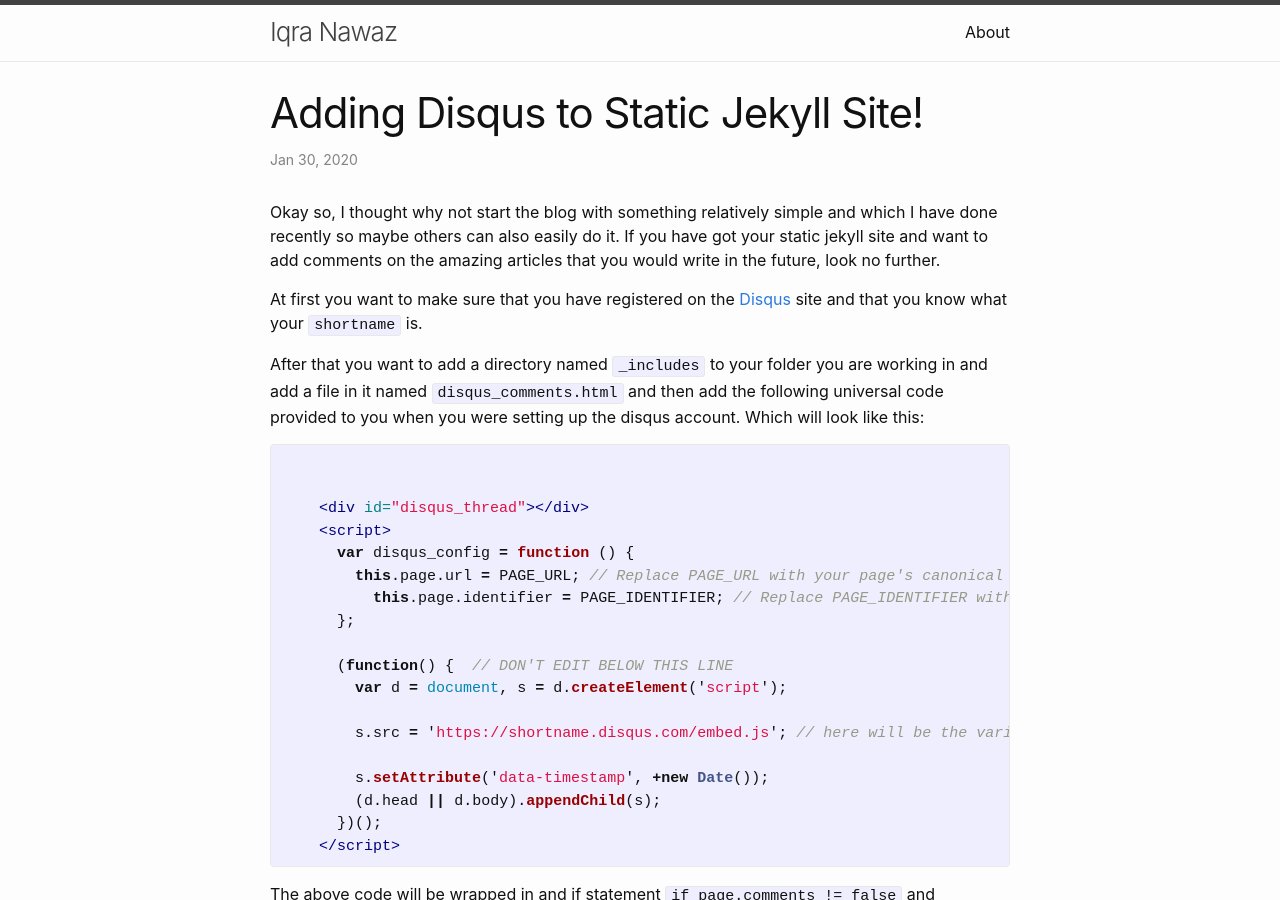
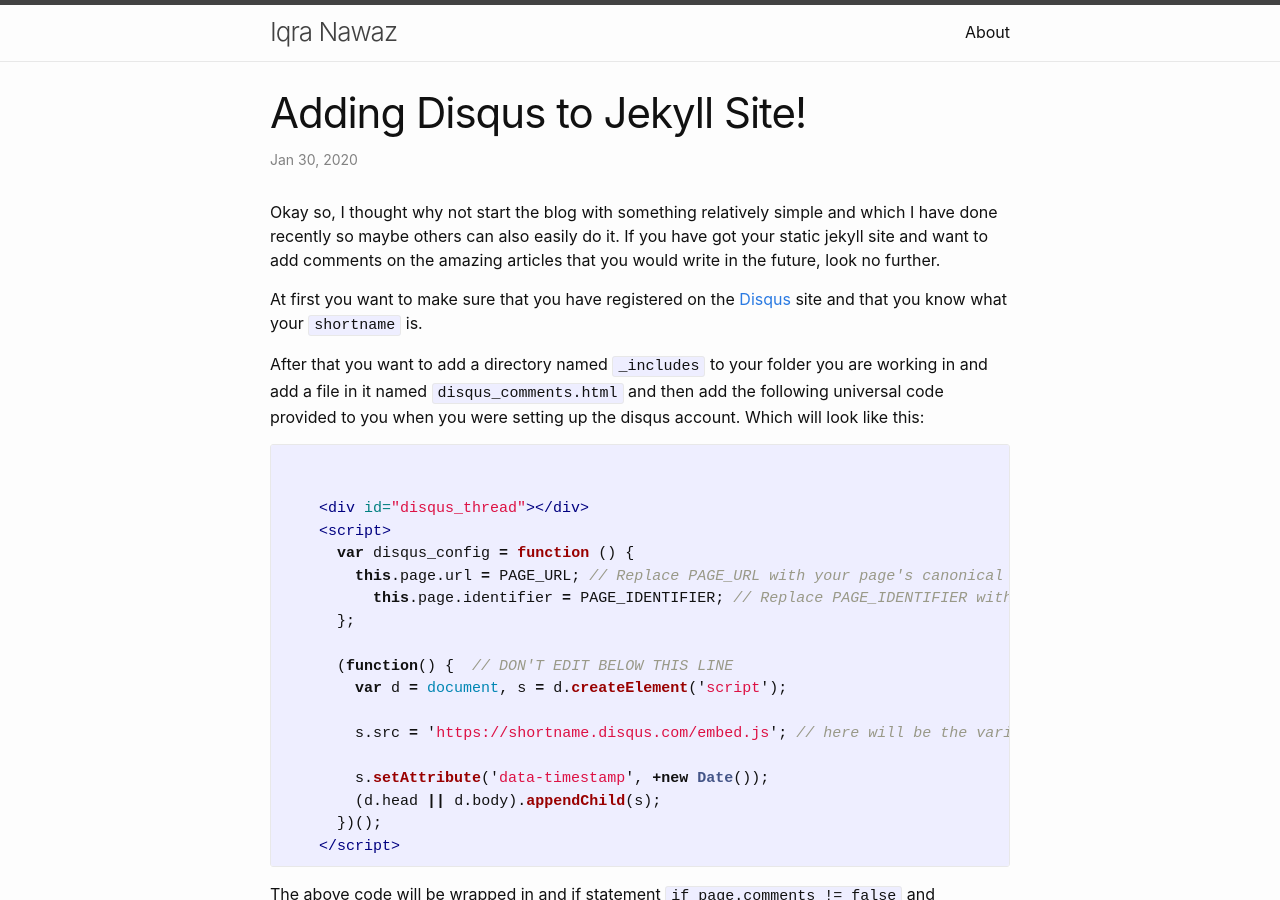
Before and after one commit to IqraNawaz/blog, a Jekyll site: the page built from _posts/2020-01-30-Adding-disqus-to-jekyll.markdown, in a window 1280 px wide and 900 px high. Built offline with Jekyll 4.4.1, drawn with Linux system fonts in a browser that asks for light colours; comment, search, counter and statistics services are not loaded.

Commit message:
changing post title

```diff
--- a/_posts/2020-01-30-Adding-disqus-to-jekyll.markdown
+++ b/_posts/2020-01-30-Adding-disqus-to-jekyll.markdown
@@ -1,8 +1,8 @@
 ---
 layout: post
-description: Adding disqus comments to static jekyll site hosted on githubPages. Jekyll site hosted on github. Disqus comments on jekyll. How to add disqus comments to blog post.
+description: Adding disqus comments to static jekyll site hosted on githubPages. Jekyll site hosted on github. Adding Disqus to Jekyll. Disqus comments on jekyll. How to add disqus comments to blog post.
 comments: true
-title:  "Adding Disqus to Static Jekyll Site!"
+title:  "Adding Disqus to Jekyll Site!"
 date:   2020-01-30 15:45:26 +0500
 categories: jekyll update
 permalink: /adding-disqus-to-jekyll/
```
